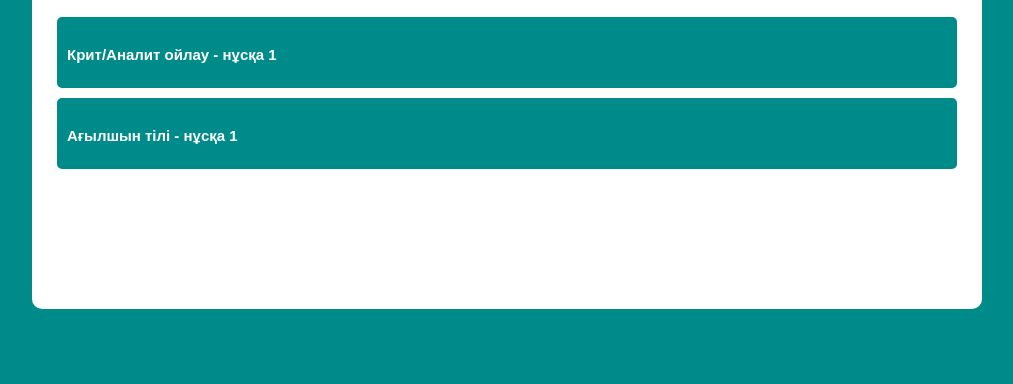
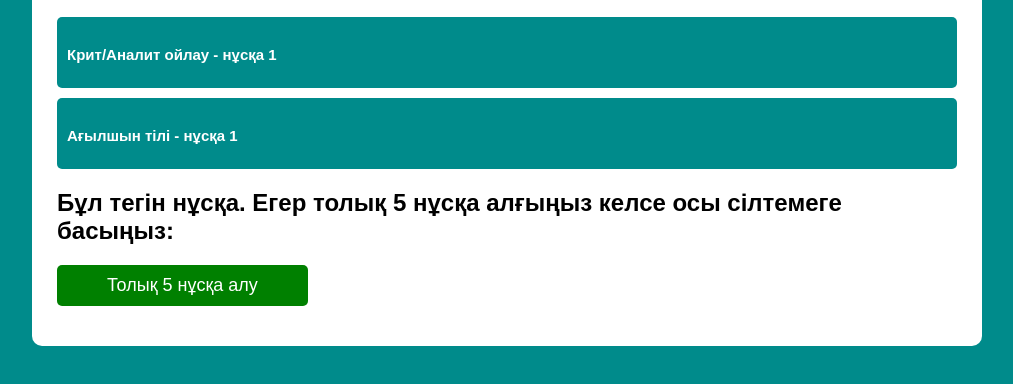
Before and after one commit to Toktarking/main, a plain HTML site: page demo.html in a window 1280 px wide. Shown: the part 218-602 px from the top of the page, without its empty margins (133-1146 px from the left). Drawn offline with Linux system fonts and the light colour scheme.

Commit message:
Add files via upload

```diff
--- a/css/menu2.css
+++ b/css/menu2.css
@@ -374,3 +374,15 @@ p.hi-letter {
 .quiz-over-modal.active {
     display: flex;
 }
+
+button#buy {
+    padding: 10px 50px;
+    background-color: green;
+    font-size: 18px;
+    color: #ffffff;
+    border: none;
+    border-radius: 5px;
+    cursor: pointer;
+    transition: all .2s ease-in-out;
+    margin-bottom: 15px;
+}
--- a/demo.html
+++ b/demo.html
@@ -65,9 +65,13 @@
 
 
 
+
+        </div>
+            <h2> Бұл тегін нұсқа. Егер толық 5 нұсқа алғыңыз келсе осы сілтемеге басыңыз:</h2>
+            <button id="buy">Толық 5 нұсқа алу</button>
         </div>
         </div>
-        </div>
+
 
 
 
```
